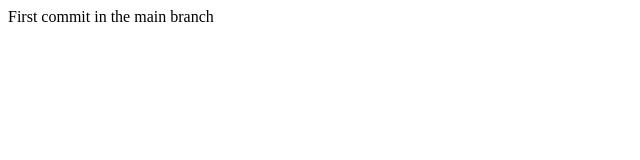
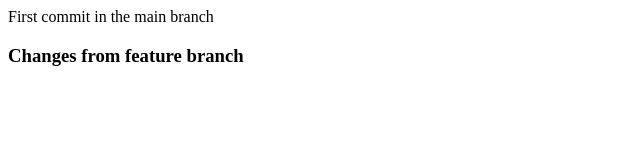
Before and after one commit to shivamkhant-tntra/Test, a plain HTML site: page index.html in a window 1280 px wide. Shown: the whole page, without its empty margins (0-640 px from the left). Drawn offline with Linux system fonts and the light colour scheme.

Commit message:
feature add

```diff
--- a/index.html
+++ b/index.html
@@ -1 +1,3 @@
 <p>First commit in the main branch</p>
+
+<h3>Changes from feature branch</h3>
```
